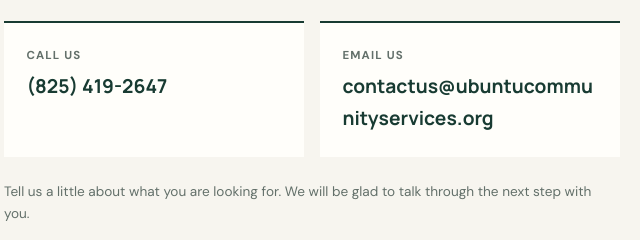
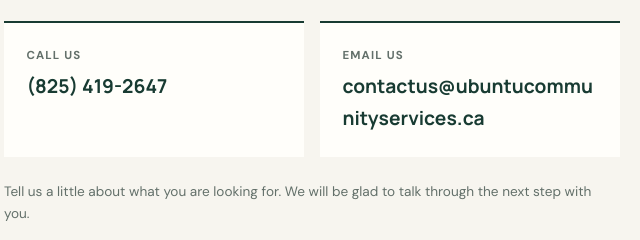
Before and after one commit to OJB2025/Ubuntu-Community-Service, a plain HTML site: page index.html in a window 1280 px wide. Shown: the part 4565-4805 px from the top of the page, 620-1260 px from the left. Drawn offline with Linux system fonts and the light colour scheme.

Commit message:
email on all pages again

```diff
--- a/index.html
+++ b/index.html
@@ -409,7 +409,7 @@
           </div>
           <div class="contact-item">
             <span>Email us</span>
-            <a href="mailto:contactus@ubuntucommunityservices.ca">contactus@ubuntucommunityservices.org</a>
+            <a href="mailto:contactus@ubuntucommunityservices.ca">contactus@ubuntucommunityservices.ca</a>
           </div>
           <p class="contact-note">Tell us a little about what you are looking for. We will be glad to talk through the next step with you.</p>
         </div>
```
